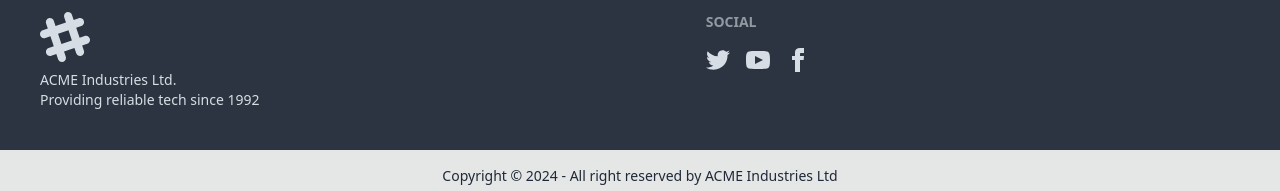
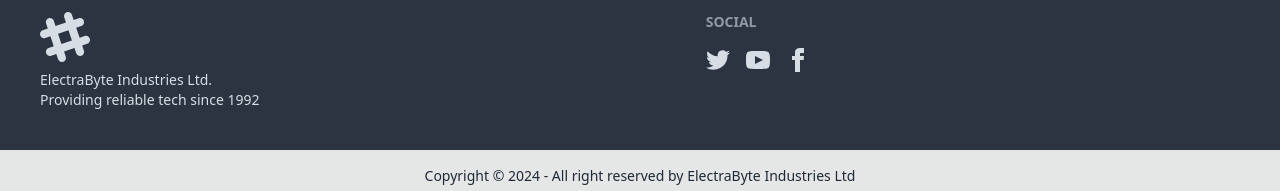
Before and after one commit to ashimsarkar1512/job-task-client, a React (Vite) app: page /login in a window 1280 px wide. Shown: the part 761-952 px from the top of the page. Built offline with nearby package versions, Linux system fonts and the light colour scheme; no server answers.

Commit message:
finished the brandname,category and pricerange filter

```diff
--- a/index.html
+++ b/index.html
@@ -4,7 +4,7 @@
     <meta charset="UTF-8" />
     <link rel="icon" type="image/svg+xml" href="/vite.svg" />
     <meta name="viewport" content="width=device-width, initial-scale=1.0" />
-    <title>Vite + React</title>
+    <title>ElectraByte</title>
   </head>
   <body>
     <div id="root"></div>
--- a/src/Footer/Footer.jsx
+++ b/src/Footer/Footer.jsx
@@ -17,7 +17,7 @@ const Footer = () => {
         d="M22.672 15.226l-2.432.811.841 2.515c.33 1.019-.209 2.127-1.23 2.456-1.15.325-2.148-.321-2.463-1.226l-.84-2.518-5.013 1.677.84 2.517c.391 1.203-.434 2.542-1.831 2.542-.88 0-1.601-.564-1.86-1.314l-.842-2.516-2.431.809c-1.135.328-2.145-.317-2.463-1.229-.329-1.018.211-2.127 1.231-2.456l2.432-.809-1.621-4.823-2.432.808c-1.355.384-2.558-.59-2.558-1.839 0-.817.509-1.582 1.327-1.846l2.433-.809-.842-2.515c-.33-1.02.211-2.129 1.232-2.458 1.02-.329 2.13.209 2.461 1.229l.842 2.515 5.011-1.677-.839-2.517c-.403-1.238.484-2.553 1.843-2.553.819 0 1.585.509 1.85 1.326l.841 2.517 2.431-.81c1.02-.33 2.131.211 2.461 1.229.332 1.018-.21 2.126-1.23 2.456l-2.433.809 1.622 4.823 2.433-.809c1.242-.401 2.557.484 2.557 1.838 0 .819-.51 1.583-1.328 1.847m-8.992-6.428l-5.01 1.675 1.619 4.828 5.011-1.674-1.62-4.829z"></path>
     </svg>
     <p>
-      ACME Industries Ltd.
+      ElectraByte Industries Ltd.
       <br />
       Providing reliable tech since 1992
     </p>
@@ -64,7 +64,7 @@ const Footer = () => {
 </footer>
 <div className="footer footer-center bg-base-300 text-base-content p-4">
   <aside>
-    <p>Copyright © {new Date().getFullYear()} - All right reserved by ACME Industries Ltd</p>
+    <p>Copyright © {new Date().getFullYear()} - All right reserved by ElectraByte Industries Ltd</p>
   </aside>
 </div>
 
--- a/src/Pages/Products/Products.jsx
+++ b/src/Pages/Products/Products.jsx
@@ -26,7 +26,7 @@ const Products = () => {
 
 
             useEffect(() => {
-                fetch(`http://localhost:5000/products?page=${currentPage}&size=${itemsPerPage}&sort=${asc ? 'asc' : 'desc'}&search=${search}&brand=${brand}&category=${category}&minPrice=${minPrice}&maxPrice=${maxPrice}`)
+                fetch(`https://job-task-server-gamma-lilac.vercel.app/products?page=${currentPage}&size=${itemsPerPage}&sort=${asc ? 'asc' : 'desc'}&search=${search}&brand=${brand}&category=${category}&minPrice=${minPrice}&maxPrice=${maxPrice}`)
                     .then(res => res.json())
                     .then(data => setProducts(data))
             }, [currentPage,asc,search,brand, category, minPrice, maxPrice]);
@@ -67,7 +67,7 @@ const Products = () => {
                           </form>
                           </div>
 
-                          <div className="flex justify-center py-5">
+                          <div className="flex flex-col md:flex-row justify-center  py-5">
         <input placeholder="Brand" value={brand} onChange={e => setBrand(e.target.value)} className="mr-2" />
         <input placeholder="Category" value={category} onChange={e => setCategory(e.target.value)} className="mr-2" />
         <input placeholder="Min Price" type="number" value={minPrice} onChange={e => setMinPrice(e.target.value)} className="mr-2" />
--- a/src/Routes/Router.jsx
+++ b/src/Routes/Router.jsx
@@ -30,7 +30,7 @@ import Products from "../Pages/Products/Products";
                         {
                           path:'/product',
                           element:<Products></Products>,
-                          loader:()=>fetch('http://localhost:5000/productsCount')
+                          loader:()=>fetch('https://job-task-server-gamma-lilac.vercel.app/productsCount')
                         }
               ]
             },
```
Also changed, not shown: 1 other file (tests, documents, lock files or other folders).
